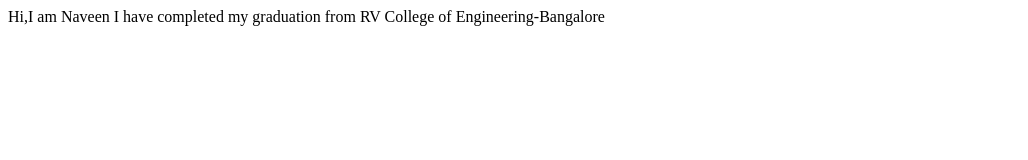
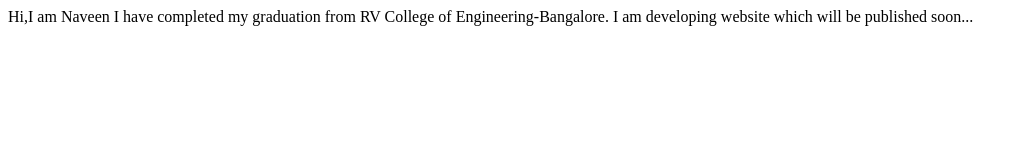
Before and after one commit to Naveen-shetti/Naveen-portfolio, a plain HTML site: page index.html in a window 1280 px wide. Shown: the whole page, without its empty margins (0-1028 px from the left). Drawn offline with Linux system fonts and the light colour scheme.

Commit message:
update: New project start

```diff
--- a/index.html
+++ b/index.html
@@ -8,6 +8,7 @@
   </head>
   <body>
     Hi,I am Naveen I have completed my graduation from RV College of
-    Engineering-Bangalore
+    Engineering-Bangalore. I am developing website which will be published
+    soon...
   </body>
 </html>
```
